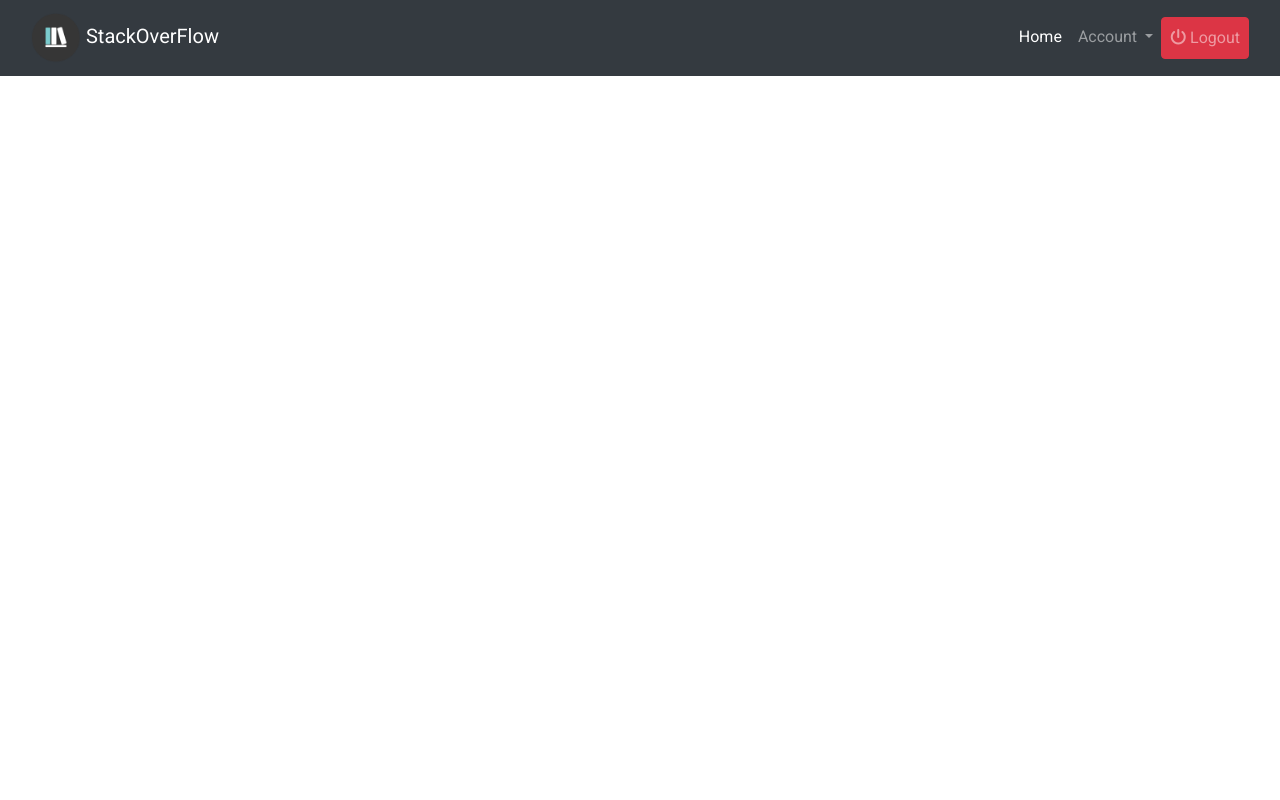
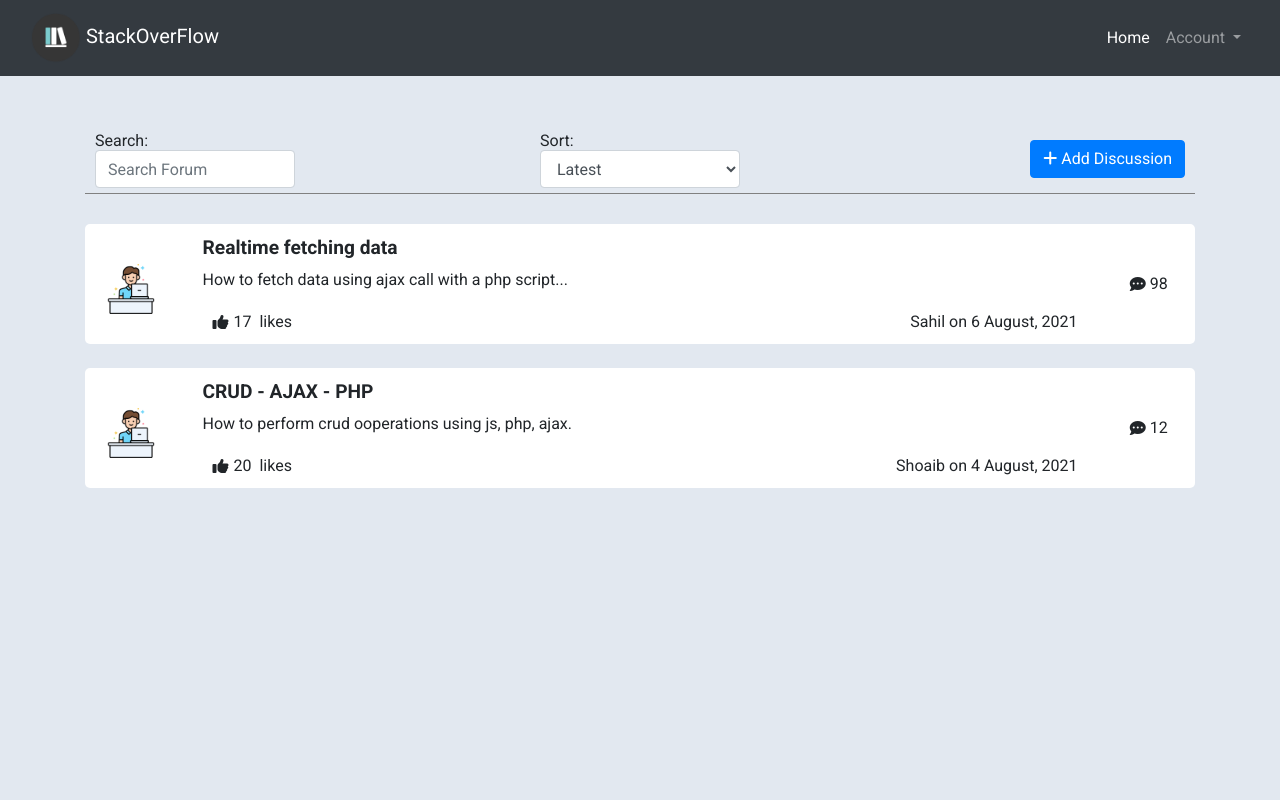
Before and after one commit to s4hil/icsc-stackoverflow, a PHP site: page /home.php in a window 1280 px wide. Run offline with PHP 8.4, Linux system fonts and the light colour scheme; the visitor is signed in with stand-in values (Sample User, id 1); some libraries are stand-ins or nearby versions.

Commit message:
basic forum template

```diff
--- a/assets/components/navbar.php
+++ b/assets/components/navbar.php
@@ -17,12 +17,18 @@
           <a class="nav-link dropdown-toggle" href="#" id="accountSetting" role="button" data-bs-toggle="dropdown" aria-expanded="false">
             Account
           </a>
-          <ul class="dropdown-menu" aria-labelledby="accountSetting" style="margin-right: 20px;">
-            <li><a class="dropdown-item" href="#">Action</a></li>
+          <ul class="dropdown-menu" aria-labelledby="accountSetting" style="margin-left: -70px;">
+            <li>
+              <a class="dropdown-item" href="#">
+                <i class="fas fa-cogs mr-1"></i> Settings
+              </a>
+            </li>
+            <li>
+              <a class="dropdown-item" href="?logout">
+                <i class="fas fa-power-off mr-1"></i> Logout
+              </a>
+            </li>
           </ul>
-        </li>
-        <li class="nav-item">
-          <a class="nav-link btn btn-danger" href="?logout"><i class="fas fa-power-off"></i> Logout</a>
         </li>
       </ul>
     </div>
--- a/assets/css/home.css
+++ b/assets/css/home.css
@@ -1,5 +1,117 @@
-.logout-btn {
+:root {
+	--discussion-box-height: 120px;
+}
+.wrapper {
+	background: #e2e8f0;
+	height: 100vh;
+}
+
+.forum-container {
+	display: flex;
+	justify-content: center;
+}
+
+.forum-container .top-bar {
+	height: 70px;
+	display: flex;
+	align-items: center;
+	justify-content: space-between;
+	border-bottom: 1px solid grey;
+	padding: 10px;
+}
+
+.top-bar fieldset {
+	width: 200px;
+	display: flex;
+	align-items: flex-end;
+	justify-content: center;
+	flex-direction: column;
+}
+
+.top-bar fieldset:nth-child(1),.top-bar fieldset:nth-child(2){
+	align-items: flex-start;
+
+}
+
+.top-bar fieldset label {
+	margin-bottom: -3px;
+}
+
+.forum-content {
+	width: 100%;
+}
+
+.discussions-container {
+	margin-top: 30px;
+}
+
+.discussion {
+	height: var(--discussion-box-height);
+	background: #fff;
+	border-radius: 5px;
+}
+
+.discussion-topic {
+	font-weight: 600;
+	font-size: 1.2rem;
+}
+
+.discussion-topic:hover {
+	text-decoration: underline;
+	cursor: pointer;
+}
+
+.discussion-text {
+	margin-top: 5px;
+}
+.discussion-text a{
+	color: var(--blue);
+	font-style: italic;
+	cursor: pointer;
+}
+
+.discussion-footer {
+	display: flex;
+	justify-content: space-between;
+	align-items: center;
+	margin-top: -8px;
+}
+
+.discussion-box {
+	padding: 10px;
+}
+
+.discussion-user-img{
+	height: 100%;
 	display: flex;
 	justify-content: center;
 	align-items: center;
 }
+
+.discussion-user-img img{
+	width: 50px;
+	height: 50px;
+}
+
+.discussion-comments-count {
+	height: var(--discussion-box-height);
+	display: flex;
+	justify-content: center;
+	align-items: center;
+}
+
+.discussion-stats {
+	display: flex;
+}
+
+.discussion-stats .ups, .discussion-stats .downs {
+	display: flex;
+	justify-content: center;
+	align-items: center;
+	margin: 10px;
+}
+
+.ups i, .downs i {
+	margin-right: 5px;
+	cursor: pointer;
+}
--- a/home.php
+++ b/home.php
@@ -2,6 +2,11 @@
 	include 'loginCheck.php';
 	if (isset($_SESSION['loginStatus'])) {
 		if ($_SESSION['loginStatus'] == true) {
+
+			if (isset($_GET['logout'])) {
+				session_destroy();
+				header('location: index.php');
+			}
 ?>
 
 
@@ -32,8 +37,90 @@
   	<body>
 		<main class="wrapper">
 	    	<?php include 'assets/components/navbar.php'; ?>
+	    	<section class="forum-container container mt-5">
+	    		<div class="forum-content">
+	    			<div class="top-bar">
+	    				<fieldset>
+	    					<label>Search:</label>
+	    					<input type="text" id="search-forum" class="form-control" placeholder="Search Forum">
+	    				</fieldset>
+	    				<fieldset>
+	    					<label>Sort:</label>
+	    					<select class="form-control">
+	    					<option>Latest</option>
+	    					<option>Unsolved</option>
+	    					<option>Popular</option>
+	    				</select>
+	    				</fieldset>
+	    				<fieldset>
+	    					<button class="btn btn-primary" id="addDiscussion">
+	    					<i class="fas fa-plus"></i> Add Discussion
+	    				</button>
+	    				</fieldset>
+	    			</div>
+	    			<div class="discussions-container container">
+		    			<!-- Begin Row-->
+		    			<div class='discussion row justify-content-around'>
+		    				<div class="col-3 col-sm-3 col-lg-1">
+		    					<div class="discussion-user-img">
+		    						<img src="assets/imgs/035-junior.png">
+		    					</div>
+		    				</div>
+		    				<div class="col-3 col-sm-3 col-lg-10">
+		    					<div class="discussion-box">
+		    						<header class="discussion-topic">Realtime fetching data</header>
+		    						<p class="discussion-text">How to fetch data using ajax call with a php script...</p>
+		    						<footer class="discussion-footer">
+		    							<div class="discussion-stats">
+				    						<div class="ups">
+				    							<i class="fas fa-thumbs-up"></i>
+				    							<span>17</span>&nbsp; likes
+				    						</div>
+			    						</div>
+		    							<div class="discussion-credits">Sahil on 6 August, 2021</div>
+		    						</footer>
+		    					</div>
+		    				</div>
+		    				<div class="col-3 col-sm-3 col-lg-1">
+		    					<div class="discussion-comments-count">
+		    						<i class="fas fa-comment-dots mr-1"></i> 98
+		    					</div>
+		    				</div>
+		    			</div><br>
+		    			<!-- End Row-->
+		    			<!-- Begin Row-->
+		    			<div class='discussion row justify-content-around'>
+		    				<div class="col-3 col-sm-3 col-lg-1">
+		    					<div class="discussion-user-img">
+		    						<img src="assets/imgs/035-junior.png">
+		    					</div>
+		    				</div>
+		    				<div class="col-3 col-sm-3 col-lg-10">
+		    					<div class="discussion-box">
+		    						<header class="discussion-topic">CRUD - AJAX - PHP</header>
+		    						<p class="discussion-text">How to perform crud ooperations using js, php, ajax.</p>
+		    						<footer class="discussion-footer">
+		    							<div class="discussion-stats">
+				    						<div class="ups">
+				    							<i class="fas fa-thumbs-up"></i>
+				    							<span>20</span>&nbsp; likes
+				    						</div>
+			    						</div>
+		    							<div class="discussion-credits">Shoaib on 4 August, 2021</div>
+		    						</footer>
+		    					</div>
+		    				</div>
+		    				<div class="col-3 col-sm-3 col-lg-1">
+		    					<div class="discussion-comments-count">
+		    						<i class="fas fa-comment-dots mr-1"></i> 12
+		    					</div>
+		    				</div>
+		    			</div><br>
+		    			<!-- End Row-->
+	    			</div>
+	    		</div>
+	    	</section>
 		</main>
-
 	    <!-- JS -->
 		<script src="https://kit.fontawesome.com/de41999cf3.js"></script>
 		<script src="assets/js/jquery.min.js"></script>
```
Also changed, not shown: assets/imgs/035-junior.png (added).
